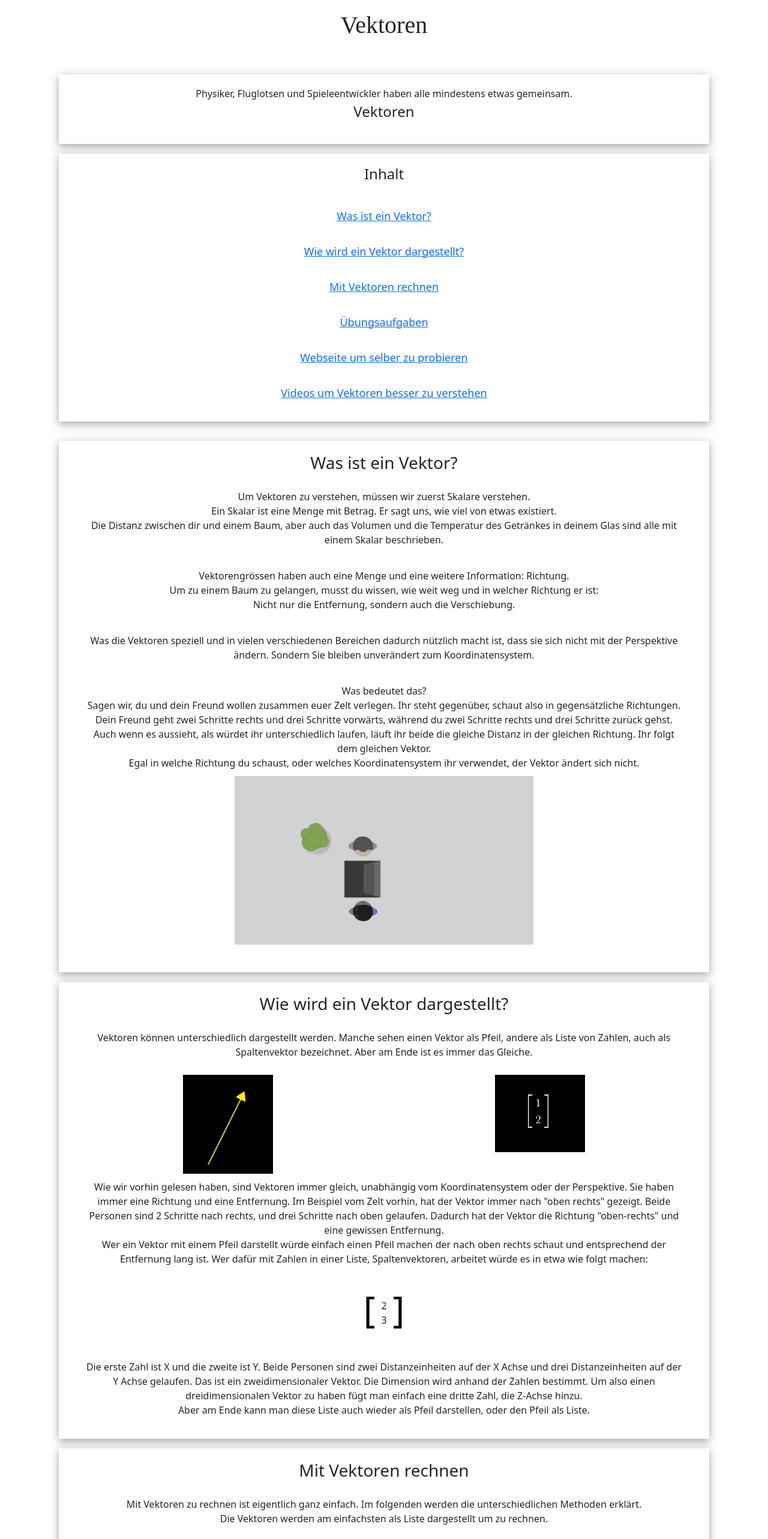
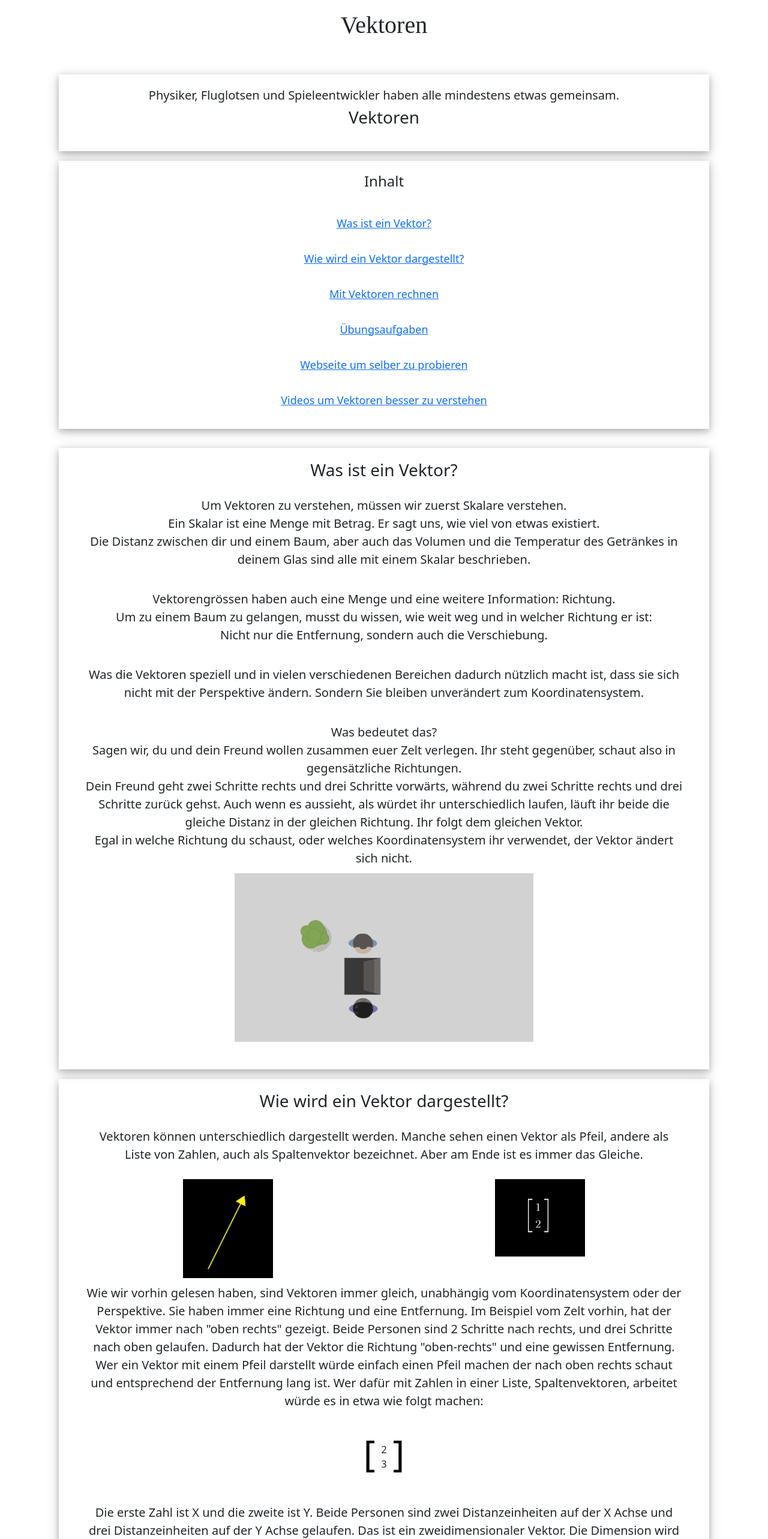
Before and after one commit to BZZ-ab20c/BZZ-ab20c.github.io, a React (Create React App) app in the folder client/: page /vektoren in a window 1280 px wide. Shown: the part 80-2646 px from the top of the page at 60% size. Built offline with nearby package versions, Linux system fonts and the light colour scheme.

Commit message:
increased size of my <p>

```diff
--- a/client/src/pages/Vektoren.js
+++ b/client/src/pages/Vektoren.js
@@ -23,10 +23,10 @@ const Vektoren = () => {
             <div className={"col"}>
                 <div className={"myCard"}>
                     <div className={"container"}>
-                        <p>
+                        <p className={"vektorenP"}>
                             Physiker, Fluglotsen und Spieleentwickler haben alle mindestens etwas gemeinsam.
                             <br/>
-                            <span style={{fontSize: "24px"}}><b>Vektoren</b></span>
+                            <span style={{fontSize: "28px"}}><b>Vektoren</b></span>
                         </p>
                     </div>
                 </div>
@@ -80,7 +80,7 @@ const Vektoren = () => {
                         </div>
 
                         <div className="container">
-                            <p>
+                            <p className={"vektorenP"}>
                                 Um Vektoren zu verstehen, müssen wir zuerst <b>Skalare</b> verstehen.
                                 <br/>
                                 Ein Skalar ist eine Menge mit Betrag. Er sagt uns, wie viel von etwas existiert.
@@ -88,7 +88,7 @@ const Vektoren = () => {
                                 Die Distanz zwischen dir und einem Baum, aber auch das Volumen und die Temperatur des
                                 Getränkes in deinem Glas sind alle mit einem Skalar beschrieben.
                             </p>
-                            <p>
+                            <p className={"vektorenP"}>
                                 Vektorengrössen haben auch eine Menge und eine weitere Information: Richtung.
                                 <br/>
                                 Um zu einem Baum zu gelangen, musst du wissen, wie weit weg und in welcher Richtung er
@@ -96,12 +96,12 @@ const Vektoren = () => {
                                 <br/>
                                 Nicht nur die Entfernung, sondern auch die Verschiebung.
                             </p>
-                            <p>
+                            <p className={"vektorenP"}>
                                 Was die Vektoren speziell und in vielen verschiedenen Bereichen dadurch nützlich macht
                                 ist, dass sie sich nicht mit der Perspektive ändern. Sondern Sie bleiben unverändert zum
                                 Koordinatensystem.
                             </p>
-                            <p>
+                            <p className={"vektorenP"}>
                                 <b>Was bedeutet das?</b>
                                 <br/>
                                 Sagen wir, du und dein Freund wollen zusammen euer Zelt verlegen. Ihr steht gegenüber,
@@ -129,7 +129,7 @@ const Vektoren = () => {
                             </h3>
                         </div>
                         <div className={"container"}>
-                            <p>
+                            <p className={"vektorenP"}>
                                 Vektoren können unterschiedlich dargestellt werden. Manche sehen einen Vektor als Pfeil,
                                 andere als Liste von Zahlen, auch als Spaltenvektor bezeichnet. Aber am Ende ist es
                                 immer das Gleiche.
@@ -144,7 +144,7 @@ const Vektoren = () => {
                                          alt={"Vektor als Liste dargestellt"}/>
                                 </div>
                             </div>
-                            <p>
+                            <p className={"vektorenP"}>
                                 Wie wir vorhin gelesen haben, sind Vektoren immer gleich, unabhängig
                                 vom Koordinatensystem oder der Perspektive.
                                 Sie haben immer eine Richtung und eine Entfernung. Im Beispiel vom Zelt vorhin, hat der
@@ -157,7 +157,7 @@ const Vektoren = () => {
                                 Liste, Spaltenvektoren, arbeitet würde es in etwa wie folgt machen:
                             </p>
                             <Vektor x={2} y={3}/>
-                            <p>
+                            <p className={"vektorenP"}>
                                 Die erste Zahl ist X und die zweite ist Y. Beide Personen sind zwei Distanzeinheiten auf
                                 der X Achse und drei Distanzeinheiten auf der Y Achse gelaufen.
                                 Das ist ein zweidimensionaler Vektor. Die Dimension wird anhand der Zahlen bestimmt. Um
@@ -177,7 +177,7 @@ const Vektoren = () => {
                             </h3>
                         </div>
                         <div className={"container"}>
-                            <p>
+                            <p className={"vektorenP"}>
                                 Mit Vektoren zu rechnen ist eigentlich ganz einfach. Im folgenden werden die
                                 unterschiedlichen Methoden erklärt.
                                 <br/>
@@ -187,7 +187,7 @@ const Vektoren = () => {
                             <div className={"row"}>
                                 <div className={"col colBorderRight"}>
                                     <h4>Addieren/Subtrahieren</h4>
-                                    <p>
+                                    <p className={"vektorenP"}>
                                         Wie beim normalen Rechnen brauchen wir hier mindestens zwei Vektoren, um diese
                                         zusammen addieren oder subtrahieren zu können.
                                         <br/>
@@ -239,7 +239,7 @@ const Vektoren = () => {
                                 </div>
                                 <div className={"col"}>
                                     <h4>Multiplizieren/Dividieren mit einem Skalar</h4>
-                                    <p>
+                                    <p className={"vektorenP"}>
                                         Hier schauen wir uns die Möglichkeit an, bei welchem wir einfach eine
                                         Zahl, einen Skalar, mit einem Vektor multiplizieren oder dividieren.
                                         <br/>
@@ -291,7 +291,7 @@ const Vektoren = () => {
                             <div className={"row rowBorderUp"}>
                                 <div className={"col colBorderRight"}>
                                     <h4>Skalarprodukt</h4>
-                                    <p>
+                                    <p className={"vektorenP"}>
                                         Man kann auch einen Vektor mit einem anderen Vektor multiplizieren.
                                         <br/>
                                         Vektor * Vektor ist das sogenannte Skalarprodukt.
@@ -332,7 +332,7 @@ const Vektoren = () => {
                                 </div>
                                 <div className={"col"}>
                                     <h4>Kreuz- oder Vektorprodukt</h4>
-                                    <p>
+                                    <p className={"vektorenP"}>
                                         Um das sogenannte Kreuz- oder auch Vektorprodukt zu bekommen, muss man zwei
                                         Vektoren miteinander kreuzen.
                                         <br/>
@@ -351,7 +351,7 @@ const Vektoren = () => {
                                         </div>
                                     </div>
 
-                                    <p>
+                                    <p className={"vektorenP"}>
                                         Diese zwei kreuzen wir jetzt.
                                         <br/>
                                         Beim Kreuzen multiplizieren wir diagonal zwei Werte von beiden Vektoren und
@@ -408,14 +408,14 @@ const Vektoren = () => {
                         <h4>Deutsch</h4>
                         <div className={"row"}>
                             <div className={"col"}>
-                                <p><b>Vektor, Vektoren, Definition</b></p>
+                                <p className={"vektorenP"}><b>Vektor, Vektoren, Definition</b></p>
                                 <iframe width="500" height="315" src="https://www.youtube.com/embed/9C1OOlLng2Q"
                                         title="YouTube video player" frameBorder="0"
                                         allow="accelerometer; autoplay; clipboard-write; encrypted-media; gyroscope; picture-in-picture"
                                         allowFullScreen/>
                             </div>
                             <div className={"col"}>
-                                <p><b>Rechnen mit Vektoren, Grundlagen, Basics</b></p>
+                                <p className={"vektorenP"}><b>Rechnen mit Vektoren, Grundlagen, Basics</b></p>
                                 <iframe width="500" height="315" src="https://www.youtube.com/embed/XKr6Qe9_trY"
                                         title="YouTube video player" frameBorder="0"
                                         allow="accelerometer; autoplay; clipboard-write; encrypted-media; gyroscope; picture-in-picture"
@@ -424,14 +424,14 @@ const Vektoren = () => {
                         </div>
                         <div className={"row"}>
                             <div className={"col"}>
-                                <p><b>Skalarprodukt und Länge (Betrag) eines Vektors, Vektorgeometrie</b></p>
+                                <p className={"vektorenP"}><b>Skalarprodukt und Länge (Betrag) eines Vektors, Vektorgeometrie</b></p>
                                 <iframe width="500" height="315" src="https://www.youtube.com/embed/4O8-1zdXkEw"
                                         title="YouTube video player" frameBorder="0"
                                         allow="accelerometer; autoplay; clipboard-write; encrypted-media; gyroscope; picture-in-picture"
                                         allowFullScreen/>
                             </div>
                             <div className={"col"}>
-                                <p><b>Vektorprodukt, Kreuzprodukt, vektorielles, äußeres Produkt, Formel</b></p>
+                                <p className={"vektorenP"}><b>Vektorprodukt, Kreuzprodukt, vektorielles, äußeres Produkt, Formel</b></p>
                                 <iframe width="500" height="315" src="https://www.youtube.com/embed/63FWetdwNb8"
                                         title="YouTube video player" frameBorder="0"
                                         allow="accelerometer; autoplay; clipboard-write; encrypted-media; gyroscope; picture-in-picture"
@@ -442,14 +442,14 @@ const Vektoren = () => {
                         <h4 className={"rowBorderUp"} style={{paddingTop: "20px"}}>Englisch</h4>
                         <div className={"row"}>
                             <div className={"col"}>
-                                <p><b>Was ist ein Vektor?</b></p>
+                                <p className={"vektorenP"}><b>Was ist ein Vektor?</b></p>
                                 <iframe width="500" height="315" src="https://www.youtube.com/embed/ml4NSzCQobk"
                                         title="YouTube video player" frameBorder="0"
                                         allow="accelerometer; autoplay; clipboard-write; encrypted-media; gyroscope; picture-in-picture"
                                         allowFullScreen/>
                             </div>
                             <div className={"col"}>
-                                <p><b>Was sind Vektoren? Die Essenz der Linearen Algebra</b></p>
+                                <p className={"vektorenP"}><b>Was sind Vektoren? Die Essenz der Linearen Algebra</b></p>
                                 <iframe width="500" height="315" src="https://www.youtube.com/embed/fNk_zzaMoSs"
                                         title="YouTube video player" frameBorder="0"
                                         allow="accelerometer; autoplay; clipboard-write; encrypted-media; gyroscope; picture-in-picture"
--- a/client/src/styles/vektoren/style.css
+++ b/client/src/styles/vektoren/style.css
@@ -1,3 +1,7 @@
+.vektorenP {
+    font-size: 20px;
+}
+
 .colBorderRight {
     border-right: 1px solid #ccc;
 }
```
